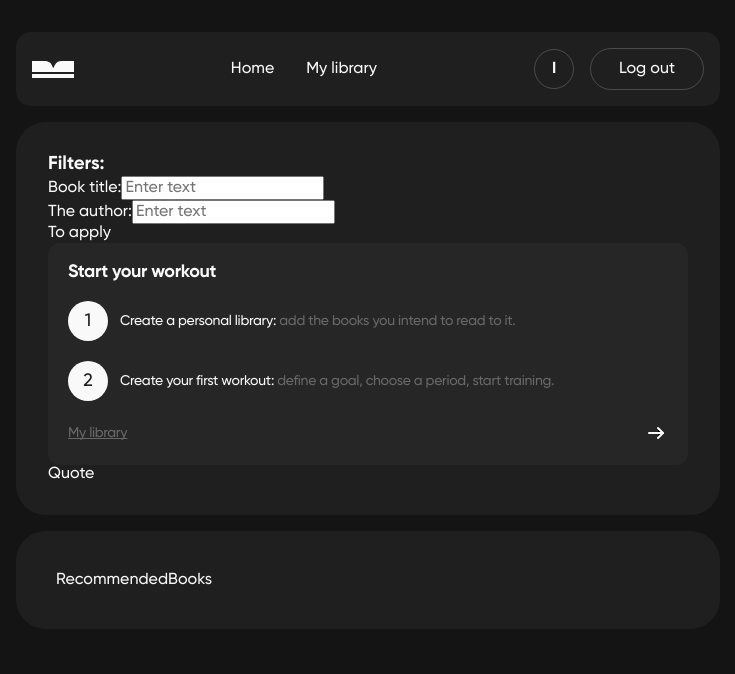
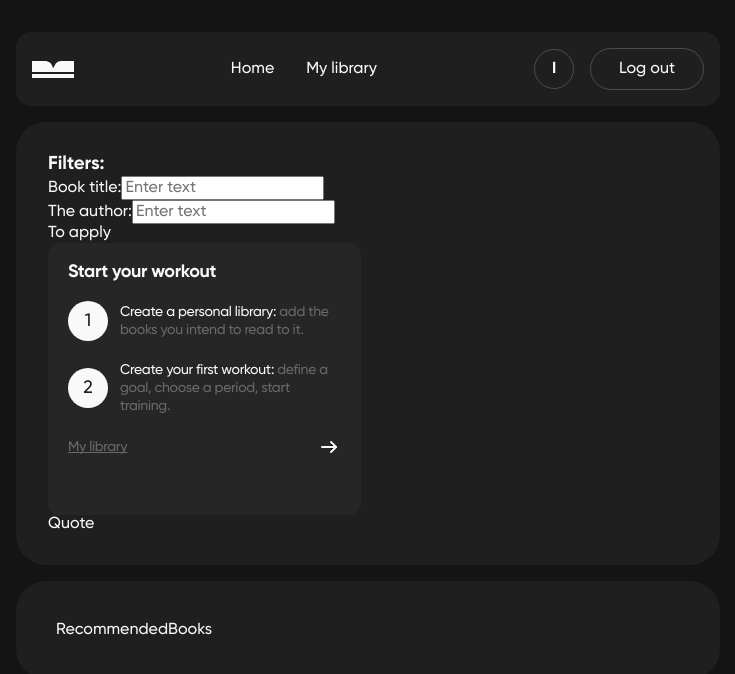
Before and after one commit to vitalii-cherukha/read-journey, a React (Vite) app: page / in a window 1280 px wide. Shown: the top 674 px of the page, without its empty margins (272-1007 px from the left). Built offline with nearby package versions, Linux system fonts and the light colour scheme.

Commit message:
add styles in onboardingCard component

```diff
--- a/src/components/common/OnboardingCard/OnboardingCard.module.css
+++ b/src/components/common/OnboardingCard/OnboardingCard.module.css
@@ -2,6 +2,8 @@
   display: flex;
   flex-direction: column;
   gap: 20px;
+  max-width: 313px;
+  max-height: 272px;
   background-color: var(--color-bg-secondary);
   border-radius: 12px;
   padding: 20px;
@@ -68,6 +70,10 @@
 
 /* Styles for Tablet devices */
 @media only screen and (min-width: 768px) {
+  .wrapper {
+    width: 313px;
+    height: 272px;
+  }
 }
 /* Styles for Desktop devices */
 @media only screen and (min-width: 1440px) {
```
